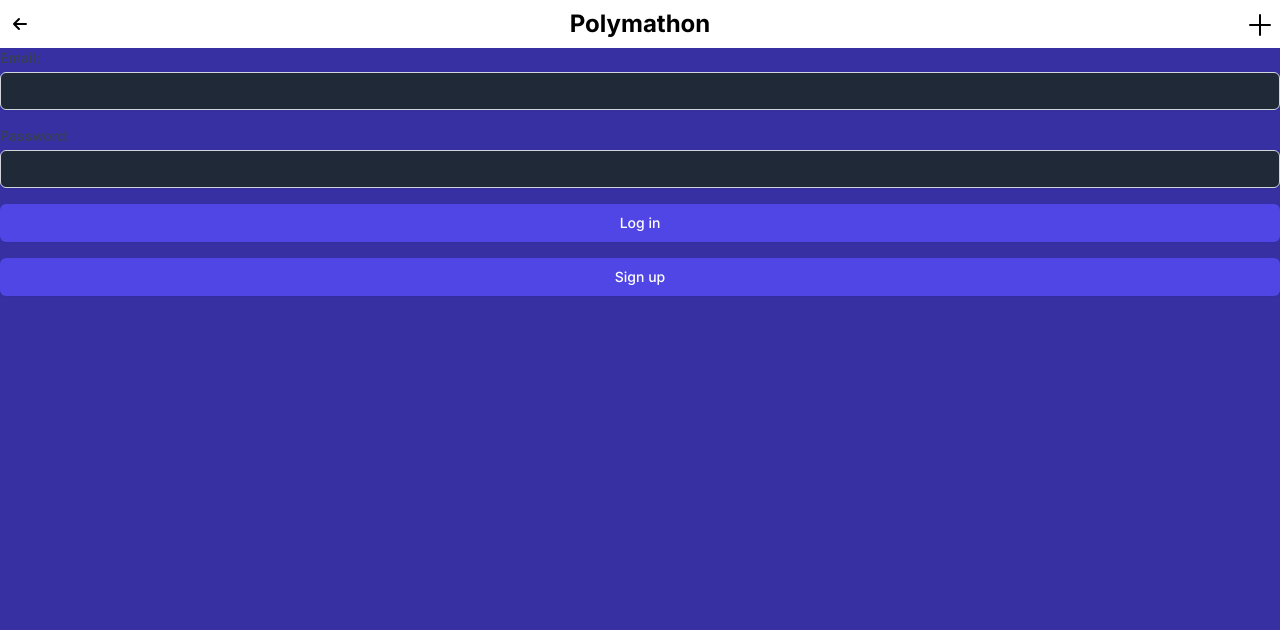
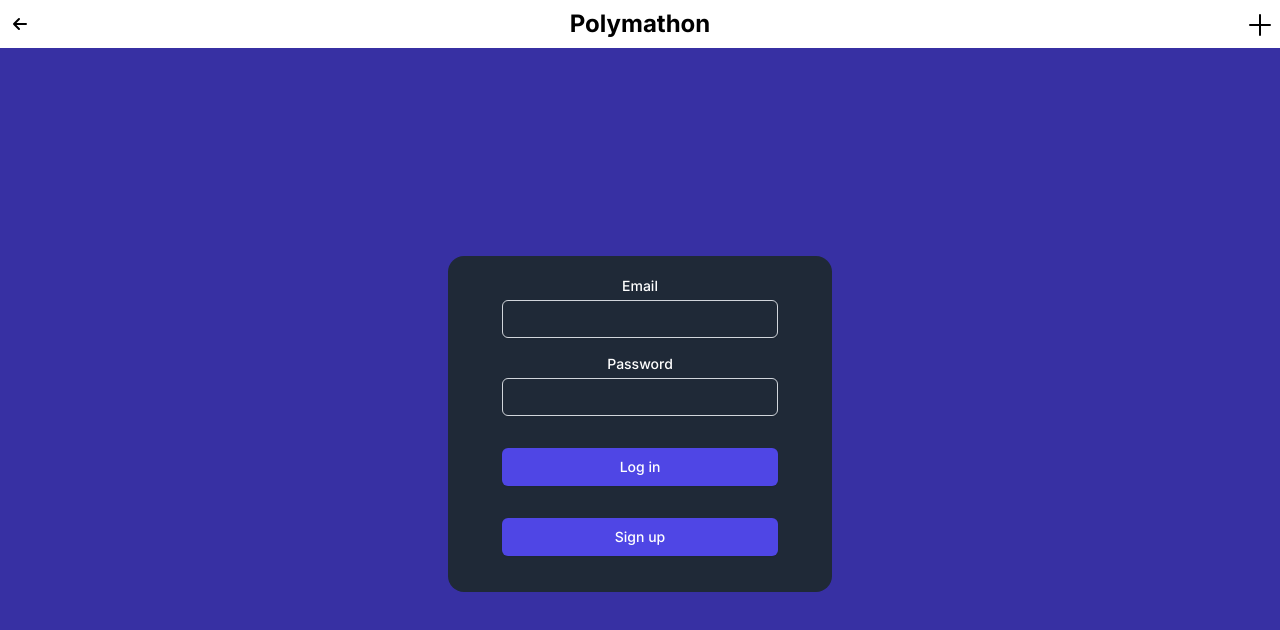
Before and after one commit to Staneo644/Polymathon, a Next.js app: page /login in a window 1280 px wide. Shown: the top 630 px of the page. Built offline with nearby package versions, Linux system fonts and the light colour scheme.

Commit message:
feat: un peu de css login front + ecriture erreur

```diff
--- a/app/auth/confirm/route.ts
+++ b/app/auth/confirm/route.ts
@@ -3,6 +3,7 @@
 
 import { createClient } from "@/utils/supabase/server";
 import { redirect } from "next/navigation";
+import { createProfile } from "@/utils/profile/createProfile";
 
 export async function GET(request: NextRequest) {
   const { searchParams } = new URL(request.url);
@@ -12,6 +13,9 @@
 
   if (token_hash && type) {
     const supabase = createClient();
+
+    const res = await createProfile(supabase);
+    console.log(res);
 
     const { error } = await supabase.auth.verifyOtp({
       type,
--- a/app/layout.tsx
+++ b/app/layout.tsx
@@ -1,6 +1,7 @@
 import type { Metadata } from "next";
 import { Inter } from "next/font/google";
-import Header from '@/components/header';
+import { ToastContainer } from "react-toastify";
+import Header from "@/components/header";
 import "./globals.css";
 
 const inter = Inter({ subsets: ["latin"] });
@@ -23,6 +24,7 @@
             {children}
           </main>
         </Header>
+        <ToastContainer />
       </body>
     </html>
   );
--- a/app/login/action.ts
+++ b/app/login/action.ts
@@ -2,14 +2,11 @@
 
 import { revalidatePath } from "next/cache";
 import { redirect } from "next/navigation";
-
 import { createClient } from "@/utils/supabase/server";
 
 export async function login(formData: FormData) {
   const supabase = createClient();
 
-  // type-casting here for convenience
-  // in practice, you should validate your inputs
   const data = {
     email: formData.get("email") as string,
     password: formData.get("password") as string,
@@ -18,7 +15,7 @@
   const { error } = await supabase.auth.signInWithPassword(data);
 
   if (error) {
-    redirect("/error");
+    return { error: "Erreur de connexion : " + error.message };
   }
 
   revalidatePath("/", "layout");
@@ -28,8 +25,6 @@
 export async function signup(formData: FormData) {
   const supabase = createClient();
 
-  // type-casting here for convenience
-  // in practice, you should validate your inputs
   const data = {
     email: formData.get("email") as string,
     password: formData.get("password") as string,
@@ -37,12 +32,10 @@
 
   const { error } = await supabase.auth.signUp(data);
 
-  console.log(error);
   if (error) {
-    redirect("/error");
+    console.log("juste avant l'erreur");
+    return { error: "Erreur d'inscription : " + error.message };
   }
-
-  console.log("");
 
   revalidatePath("/", "layout");
   redirect("/");
--- a/app/login/page.tsx
+++ b/app/login/page.tsx
@@ -1,54 +1,60 @@
+"use client";
+import React, { useState } from "react";
 import { login, signup } from "./action";
+import LabeledInput from "@/components/labeledInput";
+import ActionButton from "@/components/actionButton";
+import ErrorHandler from "@/components/errorHandler";
 
-export default function LoginPage() {
+const LoginPage: React.FC = () => {
+  const [error, setError] = useState<string | null>(null);
+
+  const handleLogin = async (formData: FormData) => {
+    const result = await login(formData);
+    if (!result) return;
+    setError(result.error);
+  };
+
+  const handleSignup = async (formData: FormData) => {
+    const result = await signup(formData);
+    if (!result) return;
+    setError(result.error);
+  };
+
   return (
-    <form className="space-y-4">
-      <div>
-        <label
-          htmlFor="email"
-          className="block text-sm font-medium text-gray-700"
-        >
-          Email:
-        </label>
-        <input
+    <div className="flex flex-col items-center justify-center h-full ">
+      <form className="w-96 mx-auto space-y-4 bg-gray-800 rounded-2xl p-5">
+        <LabeledInput
           id="email"
           name="email"
           type="email"
+          label="Email"
           required
-          className="mt-1 block w-full px-3 py-2 bg-gray-800 text-white border border-gray-300 rounded-md shadow-sm focus:outline-none focus:ring-indigo-500 focus:border-indigo-500 sm:text-sm"
         />
-      </div>
-      <div>
-        <label
-          htmlFor="password"
-          className="block text-sm font-medium text-gray-700"
-        >
-          Password:
-        </label>
-        <input
+        <LabeledInput
           id="password"
           name="password"
           type="password"
+          label="Password"
           required
-          className="mt-1 block w-full px-3 py-2 bg-gray-800 text-white border border-gray-300 rounded-md shadow-sm focus:outline-none focus:ring-indigo-500 focus:border-indigo-500 sm:text-sm"
         />
-      </div>
-      <div>
-        <button
-          formAction={login}
-          className="w-full flex justify-center py-2 px-4 border border-transparent rounded-md shadow-sm text-sm font-medium text-white bg-indigo-600 hover:bg-indigo-700 focus:outline-none focus:ring-2 focus:ring-offset-2 focus:ring-indigo-500"
-        >
-          Log in
-        </button>
-      </div>
-      <div>
-        <button
-          formAction={signup}
-          className="w-full flex justify-center py-2 px-4 border border-transparent rounded-md shadow-sm text-sm font-medium text-white bg-indigo-600 hover:bg-indigo-700 focus:outline-none focus:ring-2 focus:ring-offset-2 focus:ring-indigo-500"
-        >
-          Sign up
-        </button>
-      </div>
-    </form>
+        <div className="flex flex-col items-center">
+          <ActionButton
+            onClick={() =>
+              handleLogin(new FormData(document.querySelector("form")!))
+            }
+            label="Log in"
+          />
+          <ActionButton
+            onClick={() =>
+              handleSignup(new FormData(document.querySelector("form")!))
+            }
+            label="Sign up"
+          />
+        </div>
+        <ErrorHandler error={error} />
+      </form>
+    </div>
   );
-}
+};
+
+export default LoginPage;
--- /dev/null
+++ b/components/actionButton.tsx
@@ -0,0 +1,20 @@
+import React from "react";
+
+interface ActionButtonProps {
+  onClick: () => void;
+  label: string;
+}
+
+const ActionButton: React.FC<ActionButtonProps> = ({ onClick, label }) => {
+  return (
+    <button
+      type="button"
+      onClick={onClick}
+      className="m-4 w-4/5 py-2 px-4 border border-transparent rounded-md shadow-sm text-sm font-medium text-white bg-indigo-600 hover:bg-indigo-700 focus:outline-none focus:ring-2 focus:ring-offset-2 focus:ring-indigo-500"
+    >
+      {label}
+    </button>
+  );
+};
+
+export default ActionButton;
--- /dev/null
+++ b/components/errorHandler.tsx
@@ -0,0 +1,26 @@
+// app/components/ErrorHandler.tsx
+"use client";
+
+import { useEffect, useState } from "react";
+
+interface ErrorHandlerProps {
+  error: string | null;
+}
+
+const ErrorHandler: React.FC<ErrorHandlerProps> = ({ error }) => {
+  const [displayError, setDisplayError] = useState<string | null>(null);
+
+  useEffect(() => {
+    if (error) {
+      setDisplayError(error);
+    } else {
+      setDisplayError(null);
+    }
+  }, [error]);
+
+  return displayError ? (
+    <div className="text-red-500 mt-2 text-center">{displayError}</div>
+  ) : null;
+};
+
+export default ErrorHandler;
--- /dev/null
+++ b/components/labeledInput.tsx
@@ -0,0 +1,34 @@
+import React from "react";
+
+interface LabeledInputProps {
+  id: string;
+  name: string;
+  type: string;
+  label: string;
+  required?: boolean;
+}
+
+const LabeledInput: React.FC<LabeledInputProps> = ({
+  id,
+  name,
+  type,
+  label,
+  required = false,
+}) => {
+  return (
+    <div className="flex flex-col items-center">
+      <label htmlFor={id} className="block text-sm font-medium text-white">
+        {label}
+      </label>
+      <input
+        id={id}
+        name={name}
+        type={type}
+        required={required}
+        className="w-4/5 mt-1 block px-3 py-2 bg-gray-800 text-white border border-gray-300 rounded-md shadow-sm focus:outline-none focus:ring-indigo-500 focus:border-indigo-500 sm:text-sm"
+      />
+    </div>
+  );
+};
+
+export default LabeledInput;
--- a/package.json
+++ b/package.json
@@ -15,7 +15,9 @@
     "react": "^18",
     "react-dom": "^18",
     "@supabase/ssr": "latest",
-    "@supabase/supabase-js": "latest"
+    "@supabase/supabase-js": "latest",
+    "@radix-ui/react-toast": "^1.1.5",
+    "react-toastify": "^9.0.0"
   },
   "devDependencies": {
     "@types/node": "^20",
--- /dev/null
+++ b/utils/profile/createProfile.ts
@@ -0,0 +1,17 @@
+import { SupabaseClient } from "@supabase/supabase-js";
+import { error } from "console";
+
+export async function createProfile(supabase: SupabaseClient) {
+  console.log("Creating profile...");
+  const user = await supabase.auth.getUser();
+  console.log("get user: ", user);
+  if (!user.data || user.error) return { error: user.error?.message };
+  const dbcall = await supabase
+    .from("profile")
+    .insert({ id: user.data.user.id });
+  console.log("dbcall: ", dbcall);
+  if (dbcall.error) {
+    return { error: dbcall.error.message };
+  }
+  return { data: dbcall.data };
+}
```
Also changed, not shown: 1 other file (tests, documents, lock files or other folders).
